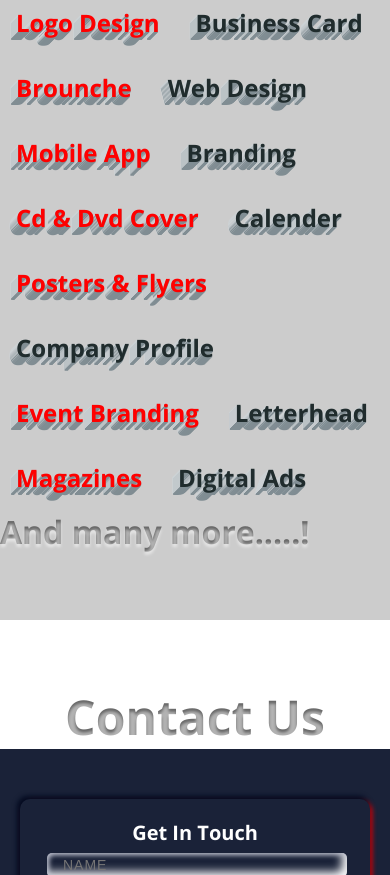
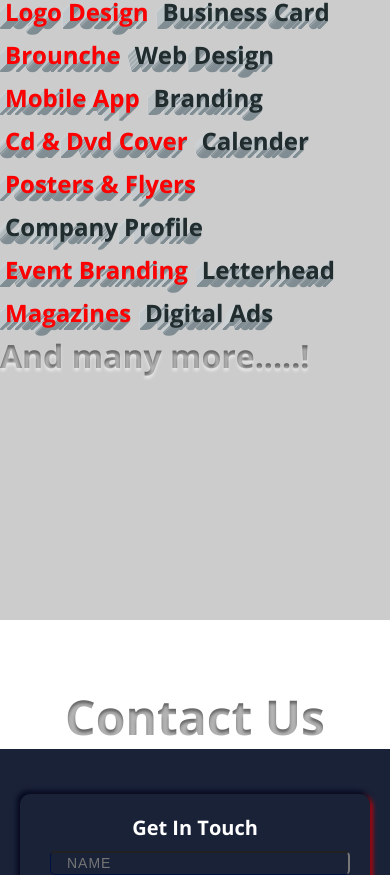
Before and after one commit to Somdelie/somdelie-website, a plain HTML site: page index.html in a window 390 px wide. Shown: the part 3229-4104 px from the top of the page. Drawn offline with nearby package versions, Linux system fonts and the light colour scheme; a web font is replaced by a local one.

Commit message:
Add files via upload

```diff
--- a/assets/css/styles.css
+++ b/assets/css/styles.css
@@ -633,13 +633,14 @@ img {
   color: #fff;
   background: #1a2238;
   letter-spacing: 1px;
-  margin: 2px;
+  margin: 5px;
   font-size: 14px;
   padding-left: 1rem;
-  border: none;
+  border-bottom: 1px solid #00113f;
+  border-left: 1px solid #00113f;
   border-radius: 5px;
   outline: none;
-  box-shadow: inset 2px 2px 5px #babecc, inset -5px -5px 10px #fff;
+
 }
 
 .form-control:focus {
@@ -857,12 +858,14 @@ textarea {
     display: inline-block;
     text-align: center;
     font-size: 1.5rem;
+    margin: 5px;
   }
   #demotext2 {
     text-align: right;
     display: inline-block;
     text-align: center;
     font-size: 1.5rem;
+    margin: 5px;
   }
   #demotext {
     font-size: 2rem;
```
